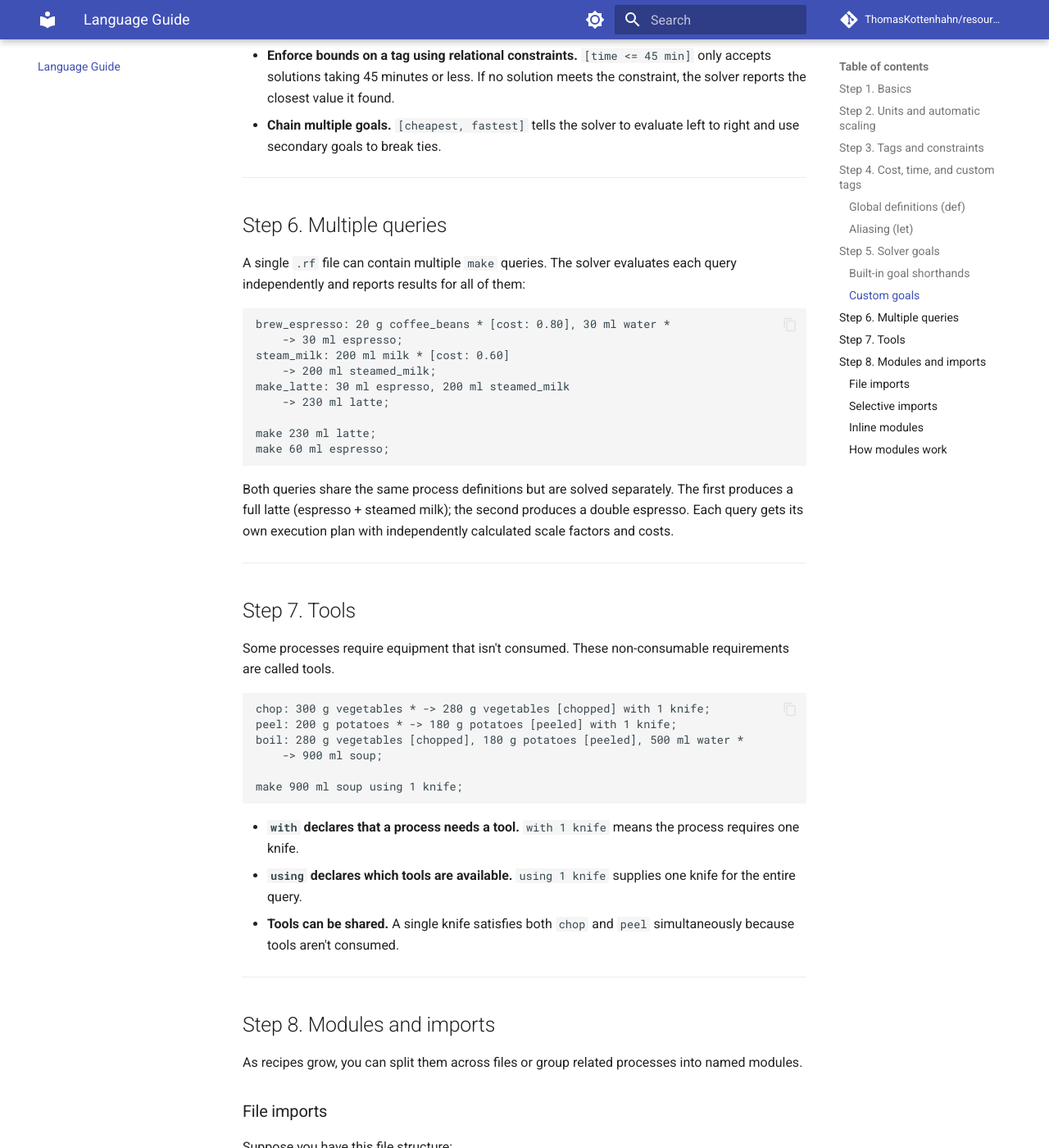
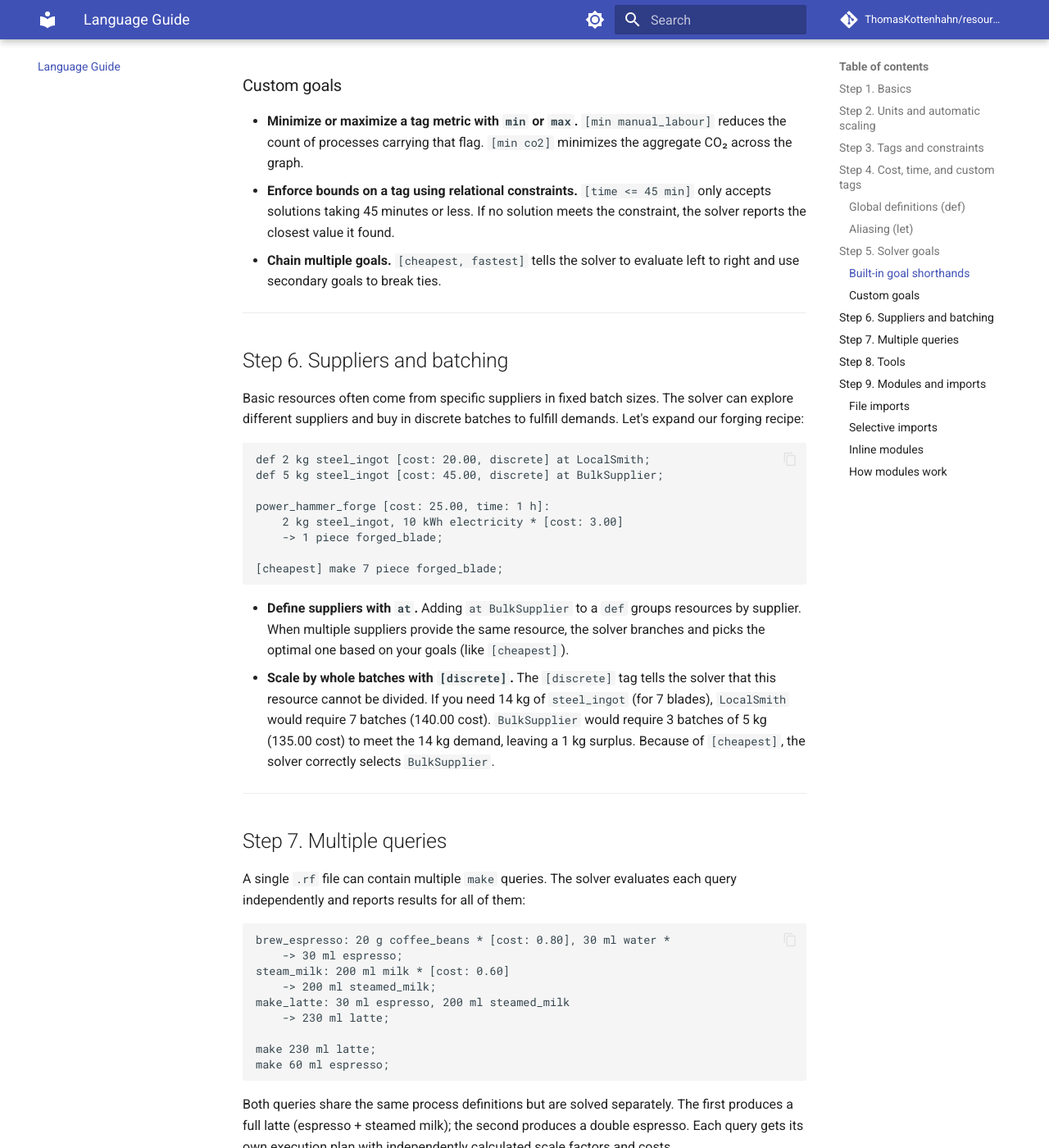
Before and after one commit to ThomasKottenhahn/resource-flow, an MkDocs documentation site: the page built from docs/language-guide.md, in a window 1280 px wide and 1400 px high, scrolled down 4766 px. Shown: the whole window at 82% size. Built offline with MkDocs 1.6.1 and Material for MkDocs 9.7.7, drawn with Linux system fonts in a browser that asks for light colours; comment, search, counter and statistics services are not loaded; some of the changed text lies outside the part shown.

Commit message:
updated language guide and examples

````diff
--- a/docs/language-guide.md
+++ b/docs/language-guide.md
@@ -39,6 +39,8 @@ Resource Flow supports standard units and converts between them automatically. H
 | **Mass** | `mg`, `g`, `kg` |
 | **Volume** | `ml`, `l` |
 | **Count / Discrete** | `piece` |
+
+If you omit the unit (e.g. `1 carrots`), it automatically defaults to `piece`.
 
 What happens if you request more than a single batch? Take the tea recipe from Step 1 and change the query:
 
@@ -83,22 +85,25 @@ make 280 g stir_fry;
 You can attach numeric metadata to basic resources and processes using key-value tags. Resource Flow aggregates these metrics across the entire process graph.
 
 ```text
+convert 1 EUR = 1.10 USD;
+
 chop_fruit [time: 2 min, co2: 0.1 kg, manual_labour]:
-    200 g mango * [cost: 4.00, co2: 0.8 kg], 150 g banana * [cost: 1.50, co2: 0.3 kg]
+    200 g mango * [cost: 4.40 USD, co2: 0.8 kg], 150 g banana * [cost: 1.50 EUR, co2: 0.3 kg]
     -> 350 g fruit_mix;
 
 blend_manual [time: 3 min, cost: 0, co2: 0, manual_labour]:
-    350 g fruit_mix, 200 ml milk * [cost: 1.00, co2: 0.5 kg]
+    350 g fruit_mix, 200 ml milk * [cost: 1.10 USD, co2: 0.5 kg]
     -> 500 ml smoothie;
 
-blend_electric [time: 1 min, cost: 0.50, co2: 0.4 kg]:
-    350 g fruit_mix, 200 ml milk * [cost: 1.00, co2: 0.5 kg]
+blend_electric [time: 1 min, cost: 0.50 EUR, co2: 0.4 kg]:
+    350 g fruit_mix, 200 ml milk * [cost: 1.10 USD, co2: 0.5 kg]
     -> 500 ml smoothie;
 
 make 500 ml smoothie;
 ```
 
-- **Assign costs to basic resources.** `200 g mango * [cost: 4.00]` sets the batch cost to 4.00. The solver scales this linearly if it needs more mango.
+- **Mix currencies using `convert`.** Use `convert 1 EUR = 1.10 USD;` to define exchange rates. The first currency (`EUR`) becomes the base currency, and the solver automatically converts costs like `4.40 USD` into EUR.
+- **Assign costs to basic resources.** `200 g mango * [cost: 4.40 USD]` sets the batch cost. The solver scales this linearly if it needs more mango.
 - **Assign time to processes.** `[time: 2 min]` means chopping takes 2 minutes per batch. Time scales with the process scale factor.
 - **Process execution costs work the same way.** They also scale linearly.
 - **Add custom quantitative tags to any resource or process.** `[co2: 0.8 kg]` adds a numeric CO₂ metric. The solver aggregates these metrics across the graph just like cost. You can optimize for them later with `[min co2]`.
@@ -178,7 +183,27 @@ The solver evaluates goals left to right:
 
 ---
 
-## Step 6. Multiple queries
+## Step 6. Suppliers and batching
+
+Basic resources often come from specific suppliers in fixed batch sizes. The solver can explore different suppliers and buy in discrete batches to fulfill demands. Let's expand our forging recipe:
+
+```text
+def 2 kg steel_ingot [cost: 20.00, discrete] at LocalSmith;
+def 5 kg steel_ingot [cost: 45.00, discrete] at BulkSupplier;
+
+power_hammer_forge [cost: 25.00, time: 1 h]:
+    2 kg steel_ingot, 10 kWh electricity * [cost: 3.00]
+    -> 1 piece forged_blade;
+
+[cheapest] make 7 piece forged_blade;
+```
+
+- **Define suppliers with `at`.** Adding `at BulkSupplier` to a `def` groups resources by supplier. When multiple suppliers provide the same resource, the solver branches and picks the optimal one based on your goals (like `[cheapest]`).
+- **Scale by whole batches with `[discrete]`.** The `[discrete]` tag tells the solver that this resource cannot be divided. If you need 14 kg of `steel_ingot` (for 7 blades), `LocalSmith` would require 7 batches (140.00 cost). `BulkSupplier` would require 3 batches of 5 kg (135.00 cost) to meet the 14 kg demand, leaving a 1 kg surplus. Because of `[cheapest]`, the solver correctly selects `BulkSupplier`.
+
+---
+
+## Step 7. Multiple queries
 
 A single `.rf` file can contain multiple `make` queries. The solver evaluates each query independently and reports results for all of them:
 
@@ -217,7 +242,7 @@ make 900 ml soup using 1 knife;
 
 ---
 
-## Step 8. Modules and imports
+## Step 9. Modules and imports
 
 As recipes grow, you can split them across files or group related processes into named modules.
 
@@ -259,10 +284,10 @@ Running `rflow pasta.rf` resolves the `use "sauce";` import, finds `sauce.rf` in
 
 ### Selective imports
 
-You can import specific items from a module:
+You can import specific items from a module, including processes, global definitions (`def`), and macros (`let`):
 
 ```text
-use sauce::make_sauce;
+use sauce::make_sauce, sauce::standard_tools;
 use kitchen::chop, boil;
 ```
 
@@ -271,9 +296,12 @@ use kitchen::chop, boil;
 You can also group processes inside a single file using `mod`:
 
 ```text
-mod sauces {
-    make_sauce: 250 g tomatoes * -> 250 g tomato_sauce;
-    make_pesto: 50 g basil *, 30 g nuts * -> 70 g pesto;
+mod sauces [vegan] {
+    def 250 g tomatoes;
+    make_sauce: 250 g tomatoes -> 250 g tomato_sauce;
+
+    def 50 g cheese [!vegan];
+    make_cheese_sauce: 250 g tomatoes, 50 g cheese -> 300 g cheese_sauce;
 }
 
 use sauces;
@@ -286,5 +314,9 @@ make 550 g pasta;
 
 ### How modules work
 
-- **Every `.rf` file is implicitly a module named after its filename.** `sauce.rf` becomes the `sauce` module.
-- **Imports are transitive.** If module A imports module B, any file importing A also gets B's processes.
+- **Every `.rf` file is implicitly a module named after its filename.** For example, `sauce.rf` becomes the `sauce` module.
+- **File module merging.** If you declare a module inside a file with the exact same name (e.g. `mod sauce [vegan] at Market { ... }` inside `sauce.rf`), the tags and supplier attributes will automatically apply to the entire file's implicit module.
+- **Inheritance and Tag Negation.** Resources inside a module inherit the module's tags (e.g. `tomato_sauce` inherits `[vegan]`). You can cancel an inherited tag on a specific resource by negating it: `def 50 g cheese [!vegan];`.
+- **Relative imports.** You can import files from subdirectories using relative paths, like `use ./kitchen/sauce;`.
+- **Global imports.** The `use` statement imports not only processes, but also macros (`let`) and resource definitions (`def`).
+- **Imports are transitive.** If module A imports module B, any file importing A also gets B's processes, macros, and defs.
````
Also changed, not shown: other parts of docs/language-guide.md (+1 -1 lines), 16 other files.
